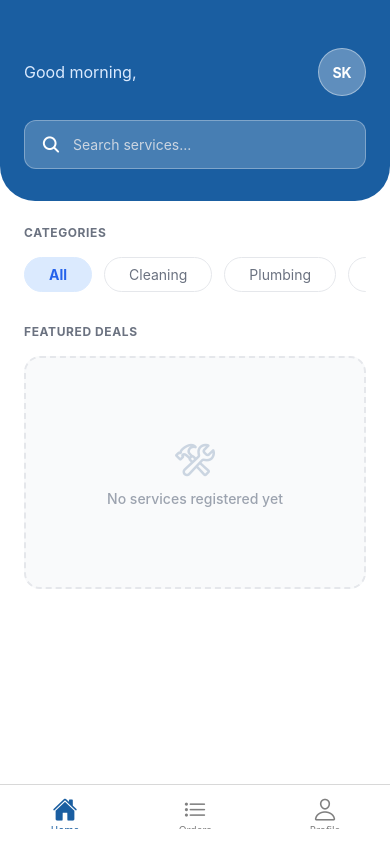
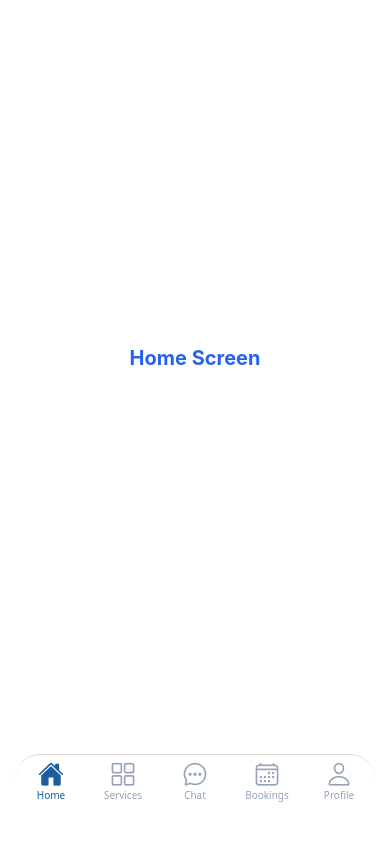
Before and after one commit to hamza-1897/Nazdeek-FYP, a React Native app in the folder mobile-app/: screen /AppTabs in a window 390 px wide. Built offline with nearby package versions, Linux system fonts and the light colour scheme.

Commit message:
Tabs are created

```diff
--- a/mobile-app/Components/AppTabs.js
+++ b/mobile-app/Components/AppTabs.js
@@ -2,9 +2,11 @@ import React from 'react';
 import { createBottomTabNavigator } from '@react-navigation/bottom-tabs';
 import { Ionicons } from '@expo/vector-icons';
 
-
-import CustomerDashboard from '../screens/customerDashboard';
-import ProviderDashboard from '../screens/providerDashboard';
+import HomeScreen from '../screens/homeScreen';
+import ServicesScreen from '../screens/serviceScreen';
+import ChatScreen from '../screens/chatScreen';
+import BookingsScreen from '../screens/bookingScreen';
+import ProfileScreen from '../screens/profileScreen';
 
 const Tab = createBottomTabNavigator();
 
@@ -13,46 +15,36 @@ const AppTabs = () => {
     <Tab.Navigator
       screenOptions={({ route }) => ({
         headerShown: false,
+        tabBarActiveTintColor: '#1a5ea1',
+        tabBarInactiveTintColor: '#94a3b8',
         tabBarStyle: {
-          height: 60,
+          position: 'absolute',
+          bottom: 20,
+          left: 15,
+          right: 15,
+          height: 70,
+          borderRadius: 25,
+          backgroundColor: '#ffffff',
+          elevation: 10,
           paddingBottom: 10,
-          paddingTop: 5,
         },
         tabBarIcon: ({ focused, color, size }) => {
           let iconName;
+          if (route.name === 'Home') iconName = focused ? 'home' : 'home-outline';
+          else if (route.name === 'Services') iconName = focused ? 'grid' : 'grid-outline';
+          else if (route.name === 'Chat') iconName = focused ? 'chatbubble-ellipses' : 'chatbubble-ellipses-outline';
+          else if (route.name === 'Bookings') iconName = focused ? 'calendar' : 'calendar-outline';
+          else if (route.name === 'Profile') iconName = focused ? 'person' : 'person-outline';
 
-          if (route.name === 'Home') {
-            iconName = focused ? 'home' : 'home-outline';
-          } else if (route.name === 'Orders') {
-            iconName = focused ? 'list' : 'list-outline';
-          } else if (route.name === 'Profile') {
-            iconName = focused ? 'person' : 'person-outline';
-          }
-
-          return <Ionicons name={iconName} size={size} color={color} />;
+          return <Ionicons name={iconName} size={26} color={color} />;
         },
-        tabBarActiveTintColor: '#1a5ea1',
-        tabBarInactiveTintColor: 'gray',
       })}
     >
-      <Tab.Screen
-        name="Home"
-        component={CustomerDashboard}
-        options={{ title: 'Home' }}
-      />
-
-
-      <Tab.Screen
-        name="Orders"
-        component={CustomerDashboard}
-        options={{ title: 'Orders' }}
-      />
-
-      <Tab.Screen
-        name="Profile"
-        component={CustomerDashboard}
-        options={{ title: 'Profile' }}
-      />
+      <Tab.Screen name="Home" component={HomeScreen} />
+      <Tab.Screen name="Services" component={ServicesScreen} />
+      <Tab.Screen name="Chat" component={ChatScreen} />
+      <Tab.Screen name="Bookings" component={BookingsScreen} />
+      <Tab.Screen name="Profile" component={ProfileScreen} />
     </Tab.Navigator>
   );
 };
--- /dev/null
+++ b/mobile-app/screens/bookingScreen.js
@@ -0,0 +1,12 @@
+import React from 'react';
+import { View, Text } from 'react-native';
+import { SafeAreaView } from 'react-native-safe-area-context';
+
+const BookingScreen = () => (
+  <SafeAreaView className="flex-1 bg-white">
+    <View className="flex-1 justify-center items-center pb-32">
+      <Text className="text-xl font-bold text-blue-600">Booking Screen</Text>
+    </View>
+  </SafeAreaView>
+);
+export default BookingScreen;
--- /dev/null
+++ b/mobile-app/screens/chatScreen.js
@@ -0,0 +1,12 @@
+import React from 'react';
+import { View, Text } from 'react-native';
+import { SafeAreaView } from 'react-native-safe-area-context';
+
+const ChatScreen = () => (
+  <SafeAreaView className="flex-1 bg-white">
+    <View className="flex-1 justify-center items-center pb-32">
+      <Text className="text-xl font-bold text-blue-600">Chat Screen</Text>
+    </View>
+  </SafeAreaView>
+);
+export default ChatScreen;
--- /dev/null
+++ b/mobile-app/screens/homeScreen.js
@@ -0,0 +1,12 @@
+import React from 'react';
+import { View, Text } from 'react-native';
+import { SafeAreaView } from 'react-native-safe-area-context';
+
+const HomeScreen = () => (
+  <SafeAreaView className="flex-1 bg-white">
+    <View className="flex-1 justify-center items-center pb-32">
+      <Text className="text-xl font-bold text-blue-600">Home Screen</Text>
+    </View>
+  </SafeAreaView>
+);
+export default HomeScreen;
--- /dev/null
+++ b/mobile-app/screens/profileScreen.js
@@ -0,0 +1,12 @@
+import React from 'react';
+import { View, Text } from 'react-native';
+import { SafeAreaView } from 'react-native-safe-area-context';
+
+const ProfileScreen = () => (
+  <SafeAreaView className="flex-1 bg-white">
+    <View className="flex-1 justify-center items-center pb-32">
+      <Text className="text-xl font-bold text-blue-600">Profile Screen</Text>
+    </View>
+  </SafeAreaView>
+);
+export default ProfileScreen;
--- a/mobile-app/screens/roleSelection.js
+++ b/mobile-app/screens/roleSelection.js
@@ -7,10 +7,10 @@ const RoleSelection = ({ navigation }) => {
   return (
     <SafeAreaView className="flex-1 bg-white justify-center px-6">
       <Text className="text-2xl font-bold text-gray-800 mb-2">
-        How will you use ServeLink?
+        How will you use Nazdeek?
       </Text>
       <Text className="text-gray-500 mb-10">
-        You can always switch later
+
       </Text>
 
 
@@ -23,7 +23,7 @@ const RoleSelection = ({ navigation }) => {
         </View>
         <View>
           <Text className="text-lg font-bold text-blue-900">I'm a customer</Text>
-          <Text className="text-blue-700/60 text-sm">Book services & post jobs</Text>
+          <Text className="text-blue-700/60 text-sm">Book services </Text>
         </View>
       </TouchableOpacity>
 
@@ -37,7 +37,7 @@ const RoleSelection = ({ navigation }) => {
         </View>
         <View>
           <Text className="text-lg font-bold text-green-900">I'm a service provider</Text>
-          <Text className="text-green-700/60 text-sm">Offer services & find jobs</Text>
+          <Text className="text-green-700/60 text-sm">Offer services </Text>
         </View>
       </TouchableOpacity>
     </SafeAreaView>
--- /dev/null
+++ b/mobile-app/screens/serviceScreen.js
@@ -0,0 +1,12 @@
+import React from 'react';
+import { View, Text } from 'react-native';
+import { SafeAreaView } from 'react-native-safe-area-context';
+
+const ServicesScreen = () => (
+  <SafeAreaView className="flex-1 bg-white">
+    <View className="flex-1 justify-center items-center pb-32">
+      <Text className="text-xl font-bold text-blue-600">Services Screen</Text>
+    </View>
+  </SafeAreaView>
+);
+export default ServicesScreen;
```
